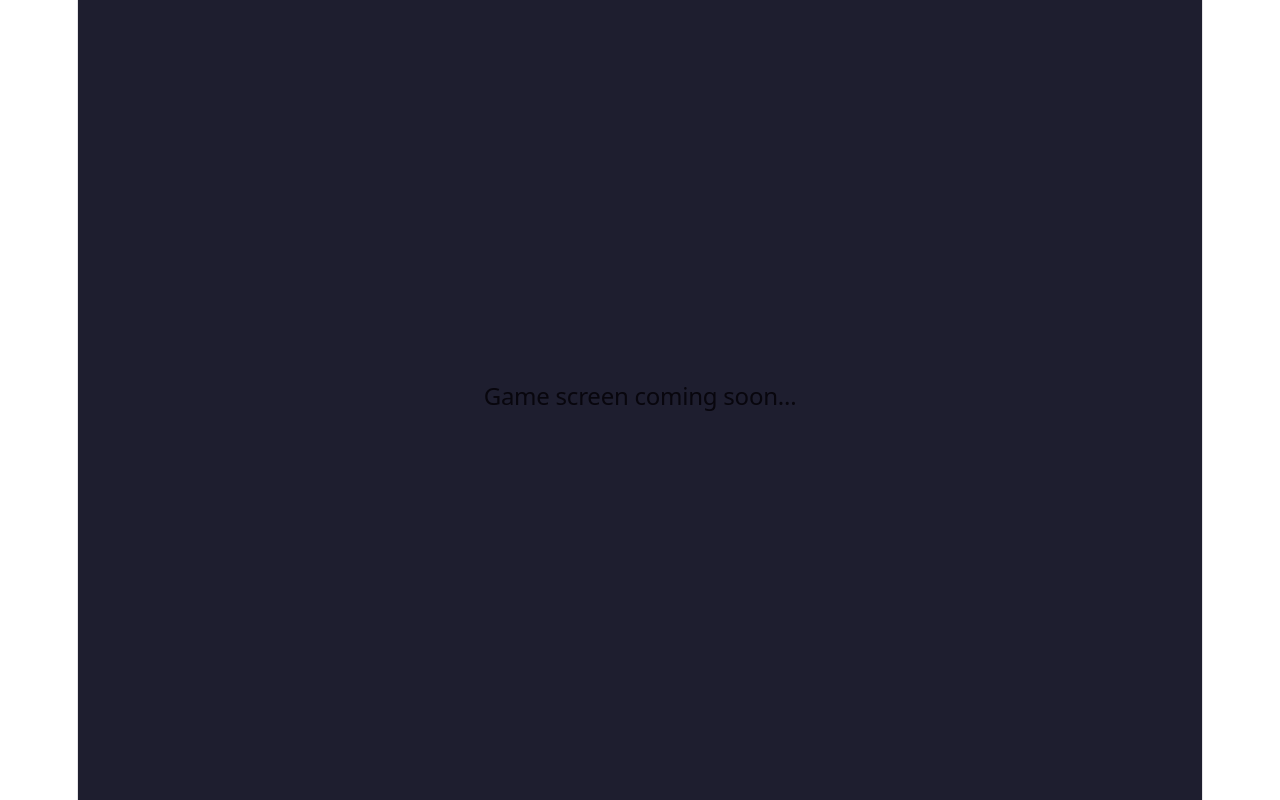
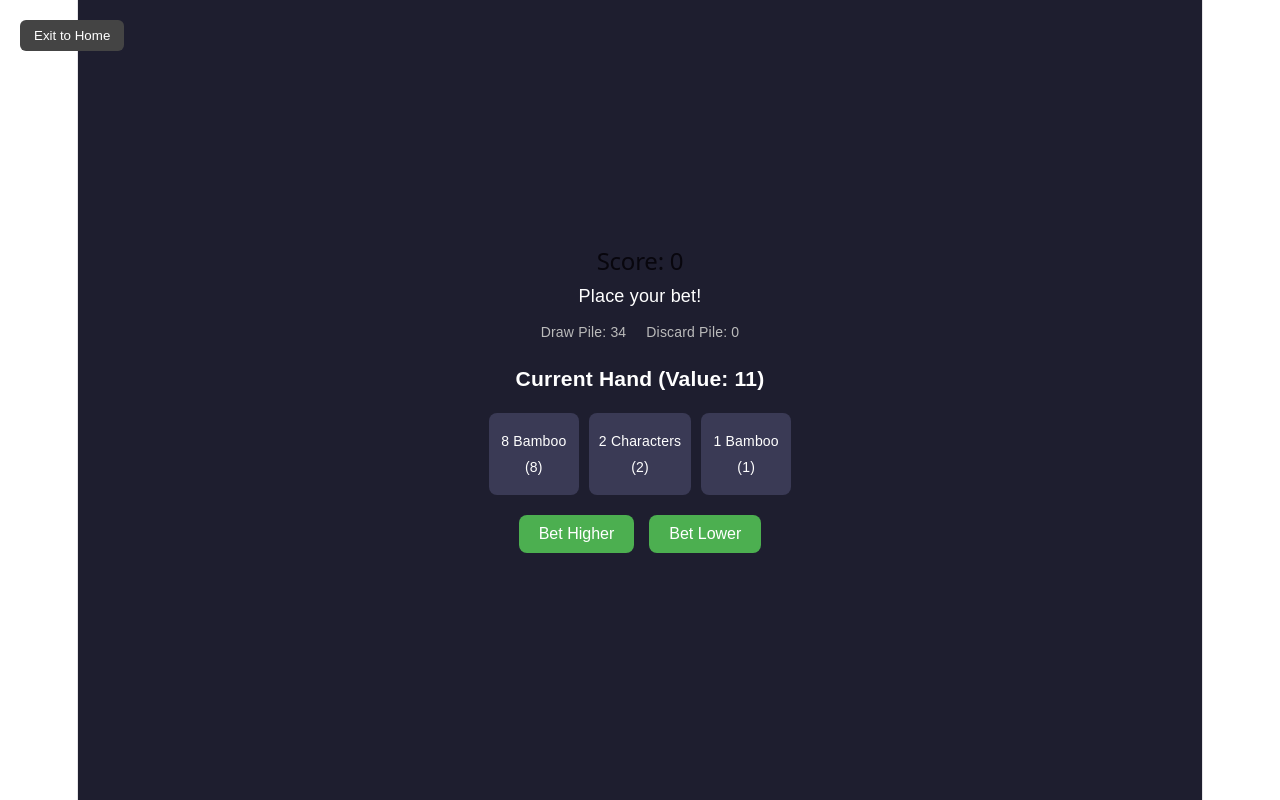
Before and after one commit to Mina-Alkh/hand-betting-game, a React (Vite) app: page / in a window 1280 px wide. Both pictures are taken after a click on the button "New Game". Built offline with nearby package versions, Linux system fonts and the light colour scheme.

Commit message:
Add playable game screen with betting

```diff
--- a/src/App.css
+++ b/src/App.css
@@ -34,3 +34,65 @@
   border-radius: 10px;
   min-width: 250px;
 }
+
+.game {
+  text-align: center;
+  color: white;
+}
+
+.exit-btn {
+  position: absolute;
+  top: 20px;
+  left: 20px;
+  padding: 8px 14px;
+  background: #444;
+  color: white;
+  border: none;
+  border-radius: 6px;
+  cursor: pointer;
+}
+
+.pile-info {
+  display: flex;
+  justify-content: center;
+  gap: 20px;
+  margin: 10px 0;
+  font-size: 14px;
+  color: #bbb;
+}
+
+.tiles {
+  display: flex;
+  gap: 10px;
+  justify-content: center;
+  margin: 15px 0;
+}
+
+.tile {
+  background: #3a3a55;
+  padding: 15px 10px;
+  border-radius: 8px;
+  min-width: 70px;
+  font-size: 14px;
+}
+
+.bet-buttons {
+  margin-top: 20px;
+  display: flex;
+  gap: 15px;
+  justify-content: center;
+}
+
+.bet-buttons button {
+  padding: 10px 20px;
+  font-size: 16px;
+  border: none;
+  border-radius: 8px;
+  background: #4caf50;
+  color: white;
+  cursor: pointer;
+}
+
+.bet-buttons button:hover {
+  background: #43a047;
+}
--- a/src/App.jsx
+++ b/src/App.jsx
@@ -1,49 +1,18 @@
 import { useState } from "react";
 import Home from "./pages/Home";
+import Game from "./pages/Game";
 import "./App.css";
-// import { createFreshDeck } from "./logic/tiles";
-// console.log(createFreshDeck());
-
-// import { createShuffledDeck, drawHand, calculateHandValue } from "./logic/gameLogic";
-
-// const deck = createShuffledDeck();
-// const { hand, remainingDrawPile } = drawHand(deck, 3);
-// console.log("Hand:", hand);
-// console.log("Hand value:", calculateHandValue(hand));
-// console.log("Remaining draw pile size:", remainingDrawPile.length);
-
-import { createShuffledDeck, drawHand, calculateHandValue, resolveBet } from "./logic/gameLogic";
-import { scaleHandTiles } from "./logic/tiles";
-
-let deck = createShuffledDeck();
-
-let { hand: hand1, remainingDrawPile: pile1 } = drawHand(deck, 3);
-const value1 = calculateHandValue(hand1);
-console.log("Hand 1:", hand1, "Value:", value1);
-
-const bet = "higher";
-
-let { hand: hand2, remainingDrawPile: pile2 } = drawHand(pile1, 3);
-const value2 = calculateHandValue(hand2);
-console.log("Hand 2:", hand2, "Value:", value2);
-
-const { result } = resolveBet(value1, value2, bet);
-console.log("Bet was:", bet, "| Result:", result);
-
-const updatedHand2 = scaleHandTiles(hand2, result);
-console.log("Updated Hand 2 (after scaling):", updatedHand2);
 
 function App() {
   const [screen, setScreen] = useState("home");
 
-  const handleStartGame = () => {
-    setScreen("game");
-  };
+  const handleStartGame = () => setScreen("game");
+  const handleExitGame = () => setScreen("home");
 
   return (
     <div className="app">
       {screen === "home" && <Home onStartGame={handleStartGame} />}
-      {screen === "game" && <h2>Game screen coming soon...</h2>}
+      {screen === "game" && <Game onExit={handleExitGame} />}
     </div>
   );
 }
--- /dev/null
+++ b/src/pages/Game.jsx
@@ -0,0 +1,69 @@
+import { useState } from "react";
+import { createShuffledDeck, drawHand, calculateHandValue, resolveBet } from "../logic/gameLogic";
+import { scaleHandTiles } from "../logic/tiles";
+
+function Game({ onExit }) {
+  const [drawPile, setDrawPile] = useState(() => createShuffledDeck());
+  const [discardPile, setDiscardPile] = useState([]);
+  const [currentHand, setCurrentHand] = useState(() => {
+    const { hand } = drawHand(createShuffledDeck(), 3);
+    return hand;
+  });
+  const [score, setScore] = useState(0);
+  const [message, setMessage] = useState("Place your bet!");
+
+  const currentValue = calculateHandValue(currentHand);
+
+  const handleBet = (bet) => {
+    const { hand: nextHand, remainingDrawPile } = drawHand(drawPile, 3);
+
+    if (nextHand.length < 3) {
+      setMessage("Not enough tiles! (We'll fix this with reshuffle logic next)");
+      return;
+    }
+
+    const nextValue = calculateHandValue(nextHand);
+    const { result } = resolveBet(currentValue, nextValue, bet);
+
+    const updatedNextHand = scaleHandTiles(nextHand, result);
+
+    setDiscardPile((prev) => [...prev, ...currentHand]);
+
+    setDrawPile(remainingDrawPile);
+    setCurrentHand(updatedNextHand);
+    setScore((prev) => prev + (result === "win" ? 10 : -5));
+    setMessage(result === "win" ? "You won that round!" : "You lost that round!");
+  };
+
+  return (
+    <div className="game">
+      <button className="exit-btn" onClick={onExit}>Exit to Home</button>
+
+      <h2>Score: {score}</h2>
+      <p>{message}</p>
+
+      <div className="pile-info">
+        <span>Draw Pile: {drawPile.length}</span>
+        <span>Discard Pile: {discardPile.length}</span>
+      </div>
+
+      <div className="hand">
+        <h3>Current Hand (Value: {currentValue})</h3>
+        <div className="tiles">
+          {currentHand.map((tile) => (
+            <div key={tile.id} className="tile">
+              {tile.name} <br /> ({tile.value})
+            </div>
+          ))}
+        </div>
+      </div>
+
+      <div className="bet-buttons">
+        <button onClick={() => handleBet("higher")}>Bet Higher</button>
+        <button onClick={() => handleBet("lower")}>Bet Lower</button>
+      </div>
+    </div>
+  );
+}
+
+export default Game;
```
